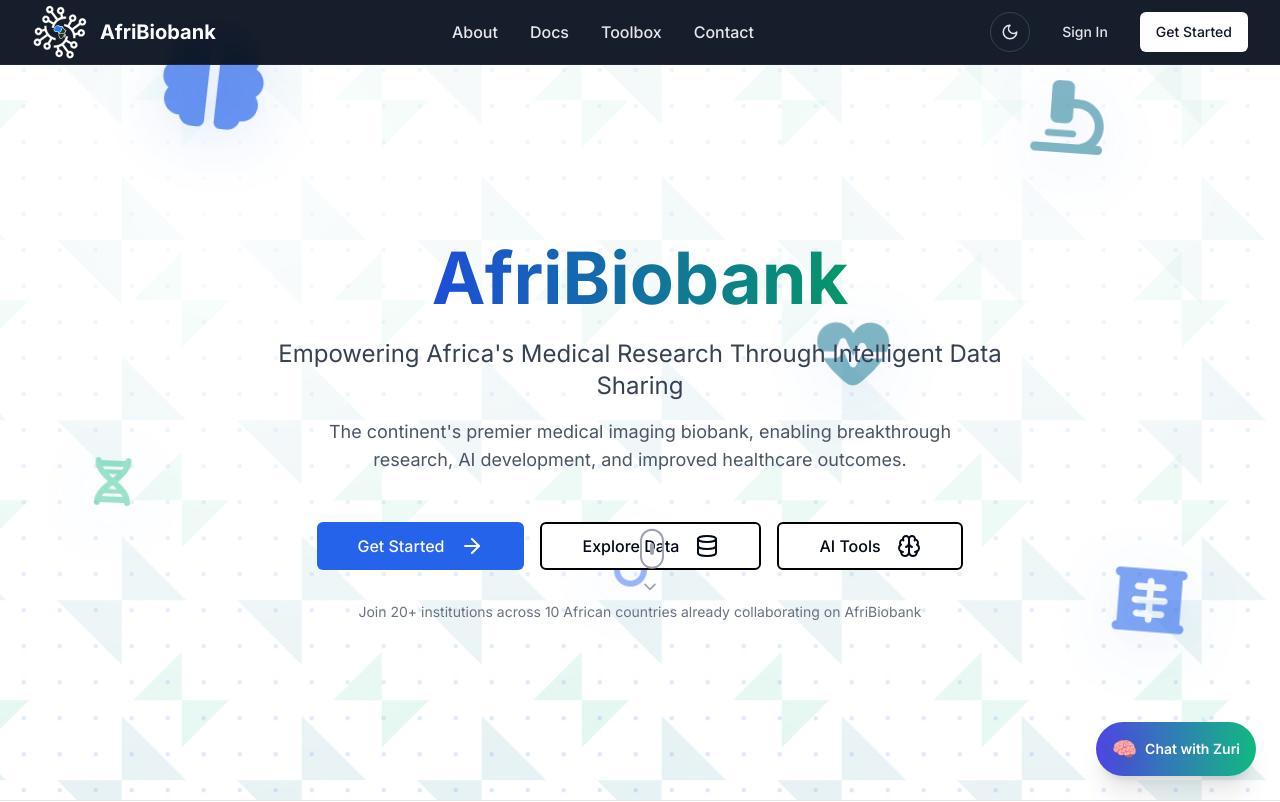
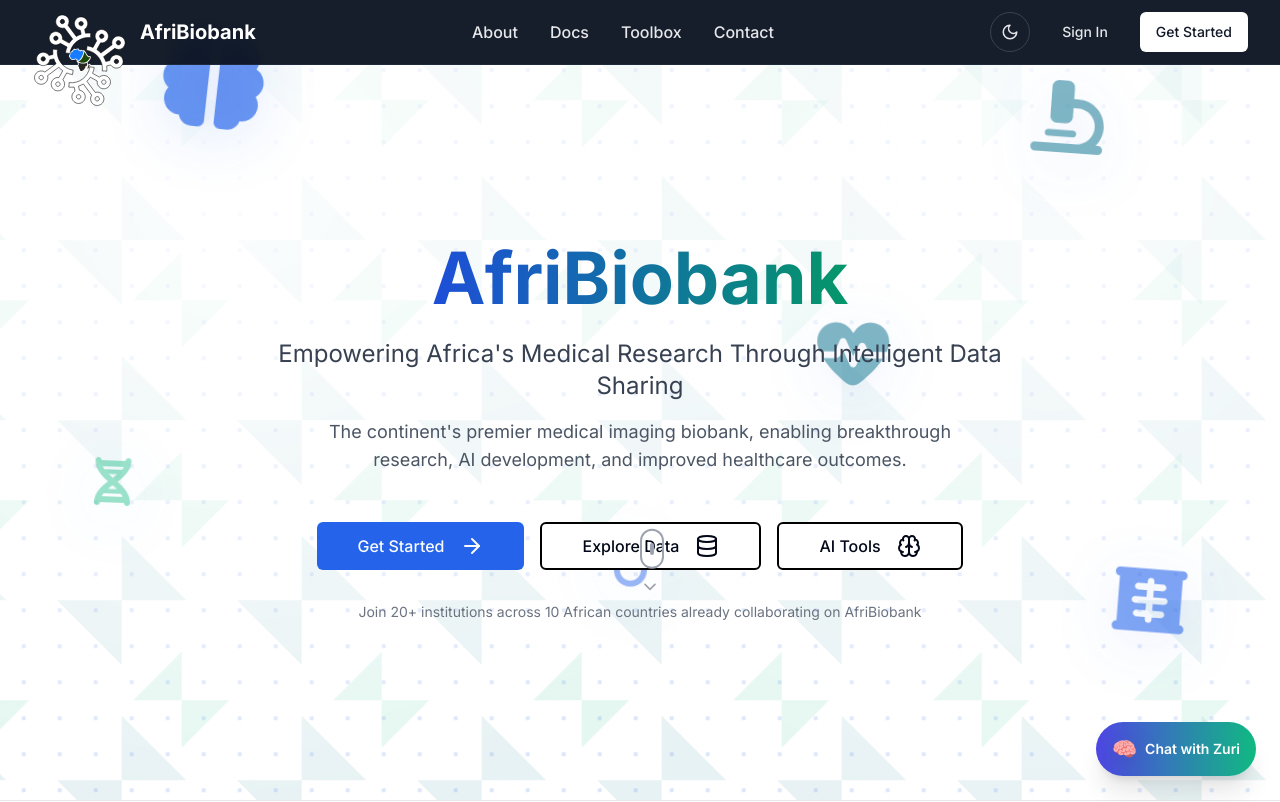
Before and after one commit to ismailukman/AfriBiobank, a Next.js app in the folder app/: page / in a window 1280 px wide. Shown: the top 802 px of the page. Built offline with nearby package versions, Linux system fonts and the light colour scheme.

Commit message:
Add animated hanging logo effect to navbar
- Logo starts larger (96px) and hangs 30% below navbar
- Smoothly animates to smaller size (56px) and normal position on scroll
- Smooth 500ms transition with ease-out timing

```diff
--- a/app/components/navigation/Navbar.tsx
+++ b/app/components/navigation/Navbar.tsx
@@ -10,9 +10,19 @@ import { useTheme } from 'next-themes';
 export function Navbar() {
   const [isOpen, setIsOpen] = useState(false);
   const [mounted, setMounted] = useState(false);
+  const [isScrolled, setIsScrolled] = useState(false);
   const { theme, setTheme } = useTheme();
 
   useEffect(() => setMounted(true), []);
+
+  useEffect(() => {
+    const handleScroll = () => {
+      setIsScrolled(window.scrollY > 20);
+    };
+
+    window.addEventListener('scroll', handleScroll);
+    return () => window.removeEventListener('scroll', handleScroll);
+  }, []);
 
   const navigation = [
     { name: 'About', href: '/about' },
@@ -26,14 +36,22 @@ export function Navbar() {
       <div className="max-w-7xl mx-auto px-4 sm:px-6 lg:px-8">
         <div className="flex justify-between items-center h-16">
           {/* Logo */}
-          <Link href="/" className="flex items-center space-x-3">
-            <Image
-              src="/afribiobank_logo_w.svg"
-              alt="AfriBiobank Logo"
-              width={56}
-              height={56}
-              className="w-14 h-14"
-            />
+          <Link href="/" className="flex items-center space-x-3 relative">
+            <div
+              className={`transition-all duration-500 ease-out ${
+                isScrolled
+                  ? 'w-14 h-14 translate-y-0'
+                  : 'w-24 h-24 translate-y-7'
+              }`}
+            >
+              <Image
+                src="/afribiobank_logo_w.svg"
+                alt="AfriBiobank Logo"
+                width={96}
+                height={96}
+                className="w-full h-full"
+              />
+            </div>
             <span className="text-xl font-bold text-white">AfriBiobank</span>
           </Link>
 
```
